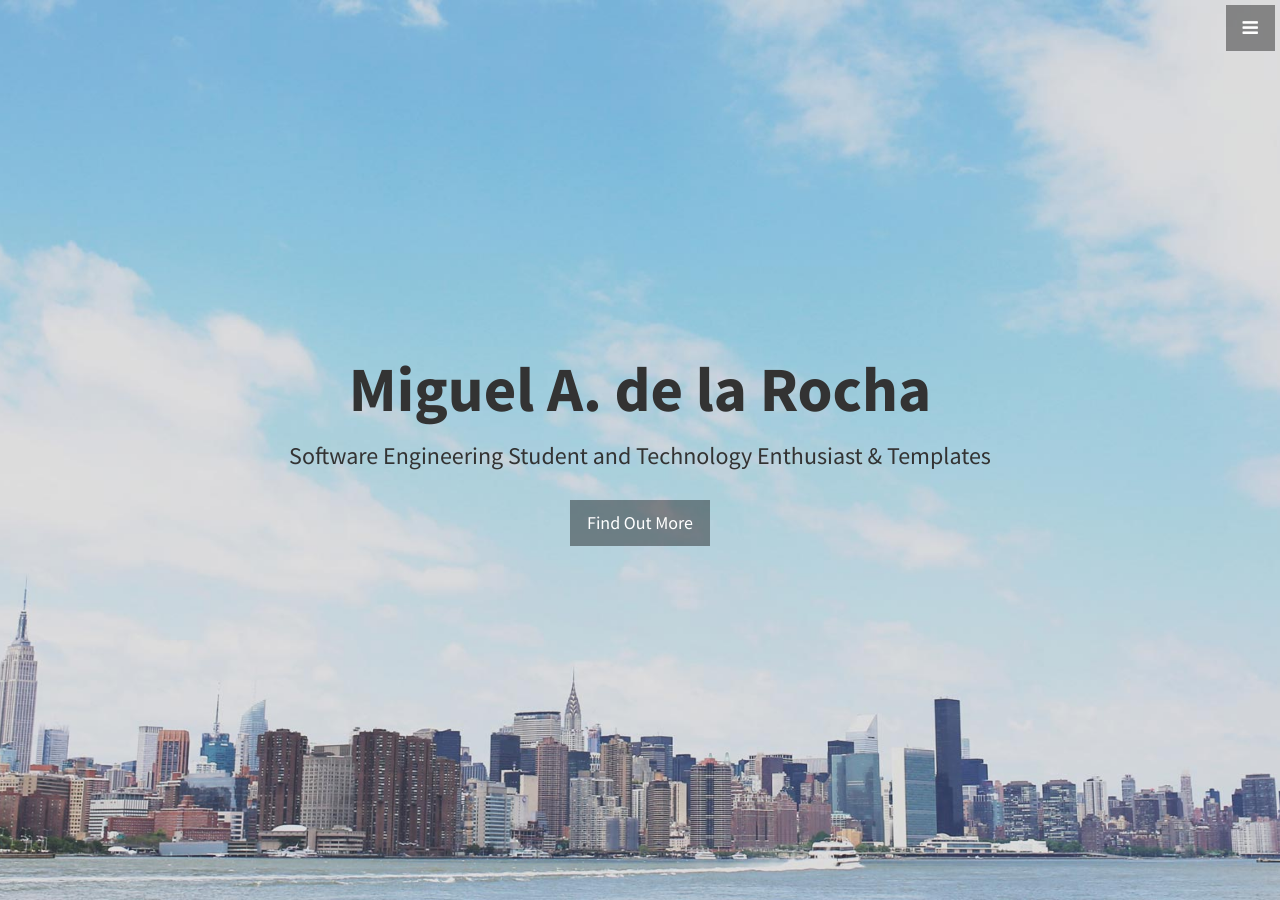
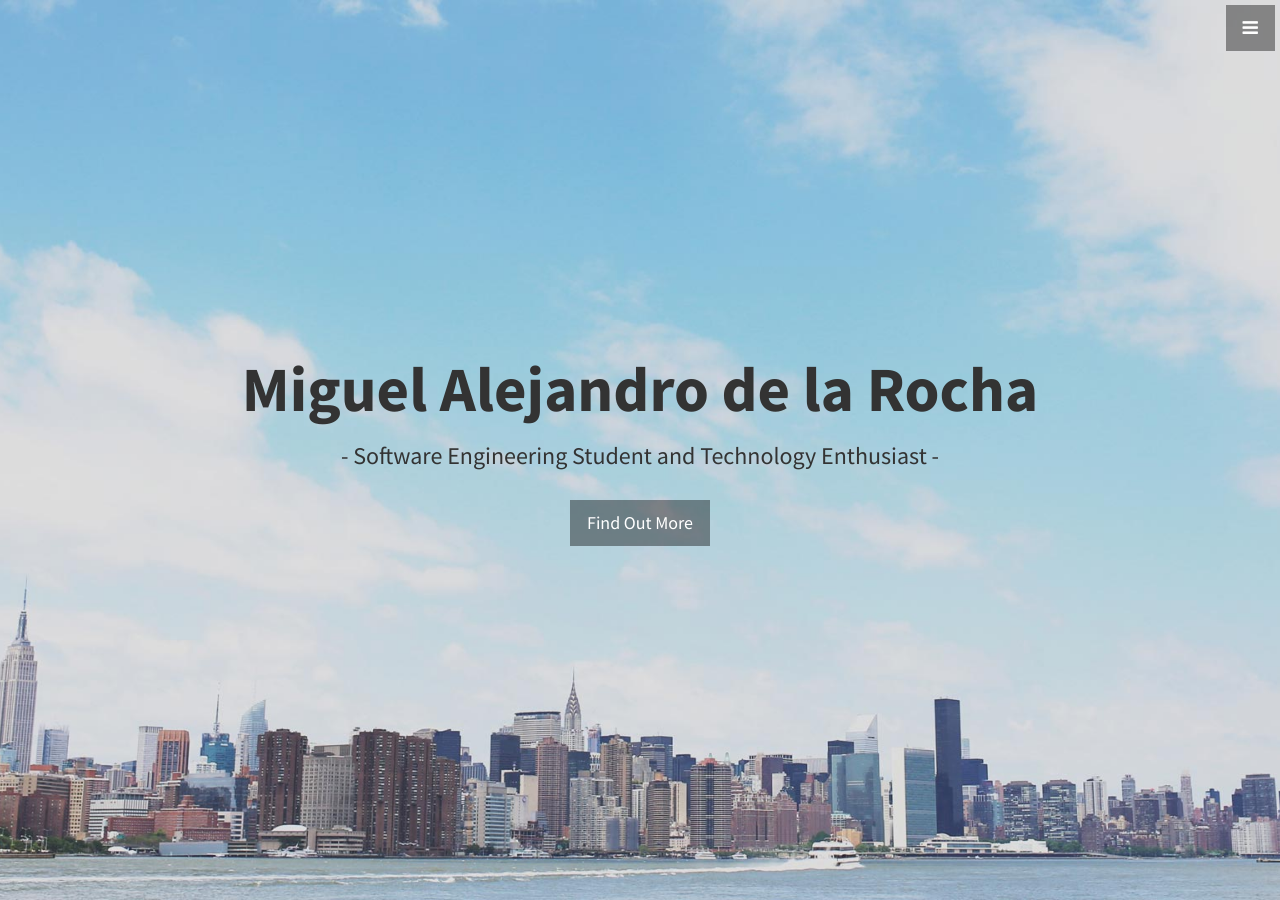
Before and after one commit to mdelarocha/github.io, a Jekyll site: the page index.html, which Jekyll copies as it is, in a window 1280 px wide and 900 px high. Built offline with Jekyll 4.4.1, drawn with Linux system fonts in a browser that asks for light colours.

Commit message:
Update index.html

```diff
--- a/index.html
+++ b/index.html
@@ -61,8 +61,8 @@
     <!-- Header -->
     <header id="top" class="header">
         <div class="text-vertical-center">
-            <h1>Miguel A. de la Rocha</h1>
-            <h3>Software Engineering Student and Technology Enthusiast &amp; Templates</h3>
+            <h1>Miguel Alejandro de la Rocha</h1>
+            <h3>- Software Engineering Student and Technology Enthusiast -</h3>
             <br>
             <a href="#about" class="btn btn-dark btn-lg">Find Out More</a>
         </div>
```
